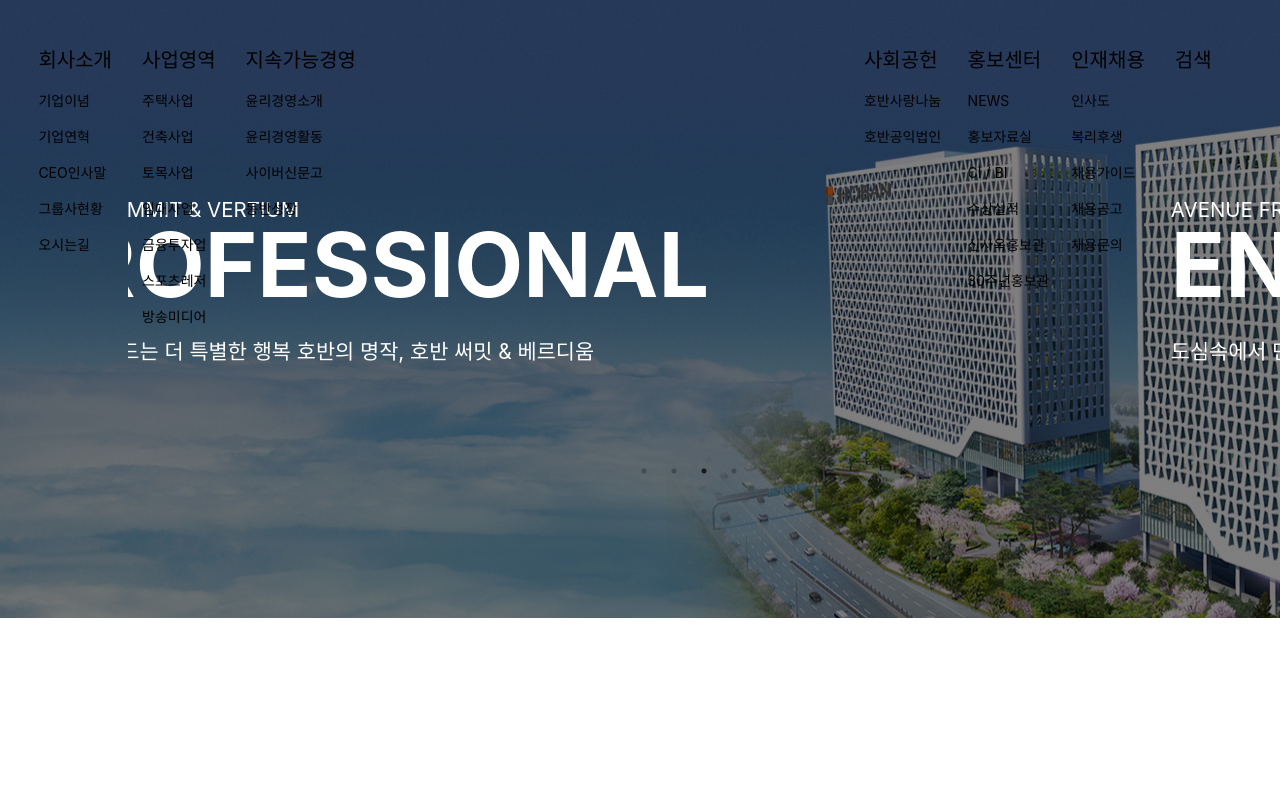
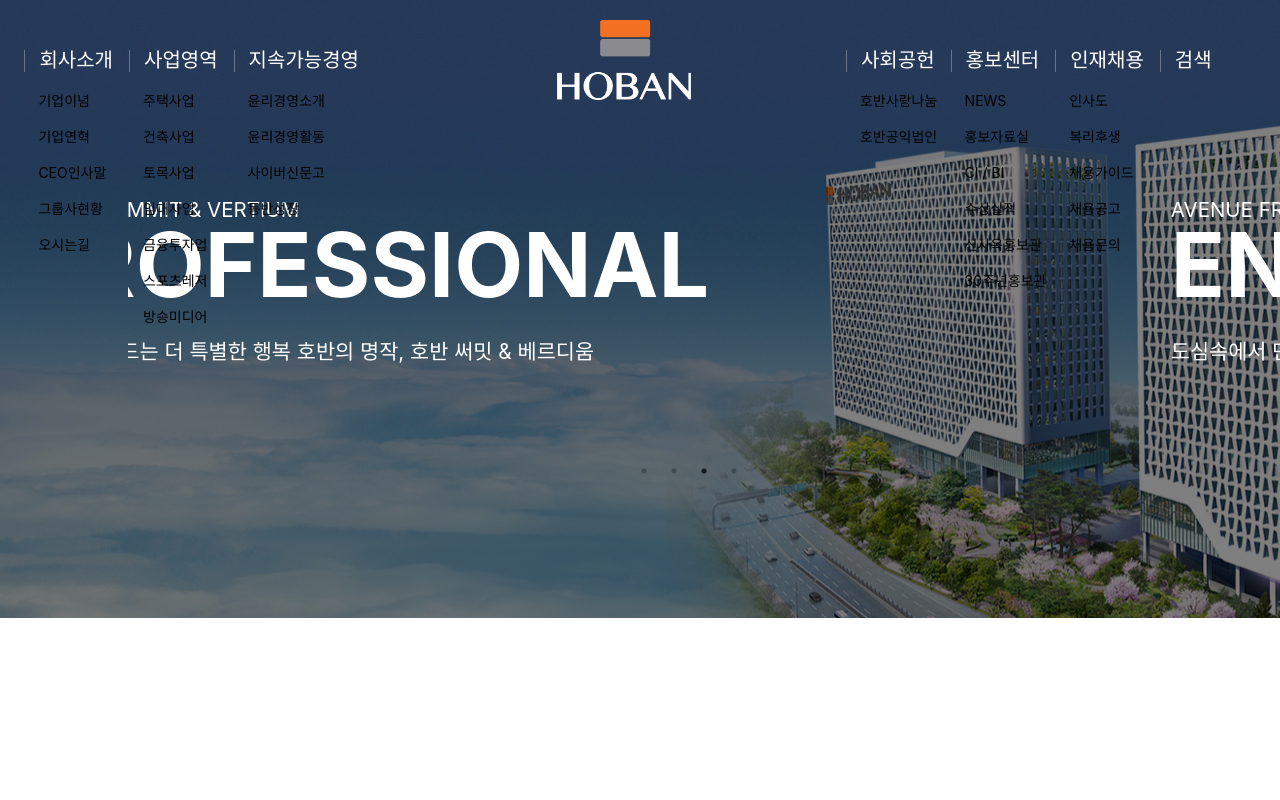
Before and after one commit to Ostrichtofu/hoban, a React (Create React App) app: page /main in a window 1280 px wide. Shown: the top 800 px of the page. Built offline with nearby package versions, Linux system fonts and the light colour scheme.

Commit message:
header scss 작업 진행

```diff
--- a/src/components/Header.js
+++ b/src/components/Header.js
@@ -6,6 +6,7 @@
     {
       title: "회사소개",
       subMenus: ["기업이념", "기업연혁", "CEO인사말", "그룹사현황", "오시는길"],
+      URL: "http://ostrichtofu.com/portfolio/hoban/sustainability.html",
     },
     {
       title: "사업영역",
@@ -18,16 +19,19 @@
         "스포츠레저",
         "방송미디어",
       ],
+      URL: "http://ostrichtofu.com/portfolio/hoban/sustainability.html",
     },
     {
       title: "지속가능경영",
       subMenus: ["윤리경영소개", "윤리경영활동", "사이버신문고", "동반성장"],
+      URL: "http://ostrichtofu.com/portfolio/hoban/sustainability.html",
     },
   ],
   right: [
     {
       title: "사회공헌",
       subMenus: ["호반사랑나눔", "호반공익법인"],
+      URL: "http://ostrichtofu.com/portfolio/hoban/sustainability.html",
     },
     {
       title: "홍보센터",
@@ -39,14 +43,17 @@
         "신사옥홍보관",
         "30주년홍보관",
       ],
+      URL: "http://ostrichtofu.com/portfolio/hoban/sustainability.html",
     },
     {
       title: "인재채용",
       subMenus: ["인사도", "복리후생", "채용가이드", "채용공고", "채용문의"],
+      URL: "http://ostrichtofu.com/portfolio/hoban/sustainability.html",
     },
     {
       title: "검색",
       subMenus: [],
+      URL: "http://ostrichtofu.com/portfolio/hoban/sustainability.html",
     },
   ],
 };
@@ -55,7 +62,9 @@
   const renderMainMenus = (contentsArr) => {
     return contentsArr.map((element, mainMenuIndex) => (
       <li className="nav-list" key={mainMenuIndex}>
-        <a className="nav-list-title">{element.title}</a>
+        <a className="nav-list-title" href={element.URL}>
+          {element.title}
+        </a>
         <ul className="nav-list-subgroup">
           {renderSubMenus(element.subMenus, mainMenuIndex)}
         </ul>
--- a/src/scss/Header.scss
+++ b/src/scss/Header.scss
@@ -7,7 +7,7 @@
   h1 {
     display: inline-block; /* 글높이, 글입력칸의 높이 */
     font-size: 30px;
-    // background-image: url(../img/hoban_CI_eng_new.png);
+    background-image: url(../img/hoban_CI_eng_new.png);
     background-size: contain;
     width: 134px;
     height: 80px;
@@ -46,8 +46,16 @@
   }
   .nav-list-title {
     padding-right: 30px;
-    // color: #fff;
+    color: #fff;
     text-align: left;
+  }
+  .nav-list-title::before {
+    content: "";
+    float: left;
+    height: 22px;
+    position: relative;
+    border-left: 1px solid rgba(255, 255, 255, 0.3);
+    left: -14px;
   }
   .nav-list-subgroup {
     padding-top: 10px;
```
